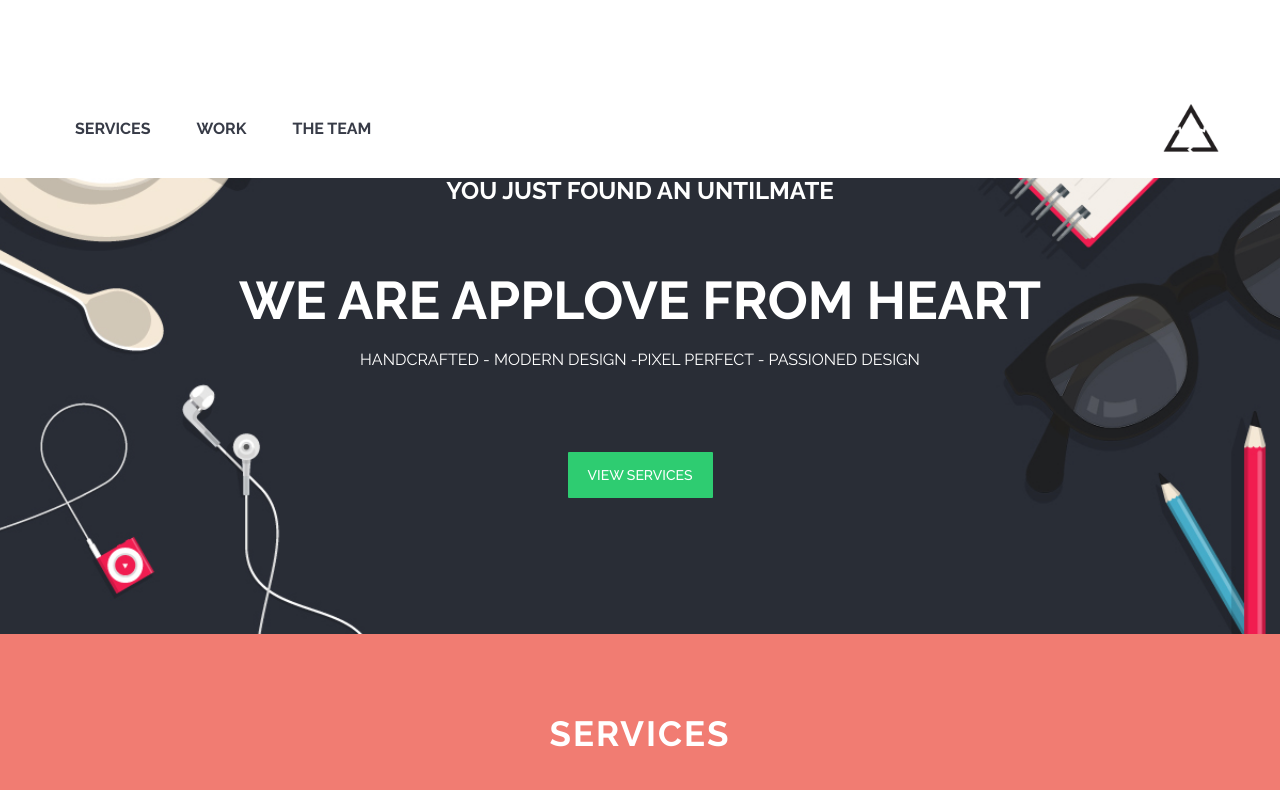
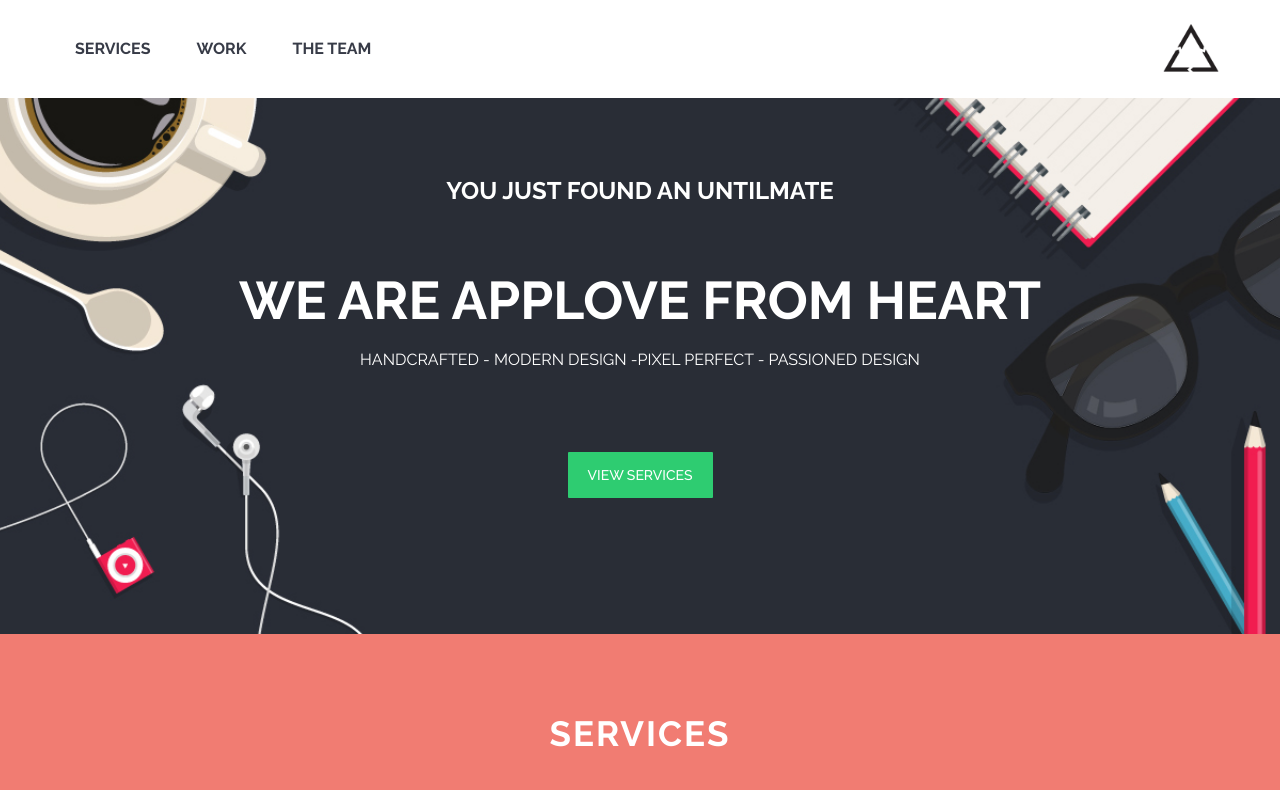
Before and after one commit to mgmp2/Applove, a plain HTML site: page index.html in a window 1280 px wide. Shown: the top 790 px of the page. Drawn offline with Linux system fonts and the light colour scheme.

Commit message:
fix header

```diff
--- a/assets/css/main.css
+++ b/assets/css/main.css
@@ -29,7 +29,7 @@ header {
   position: fixed;
   background: white;
   width: 100%;
-  top 0;
+  top: 0px;
 }
 
 .menu {
```
